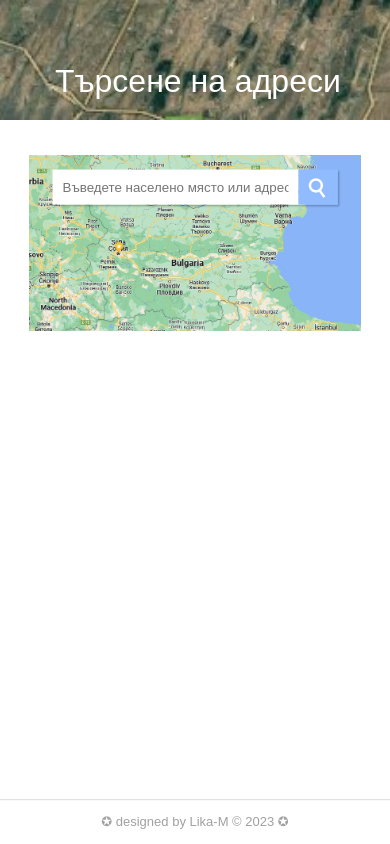
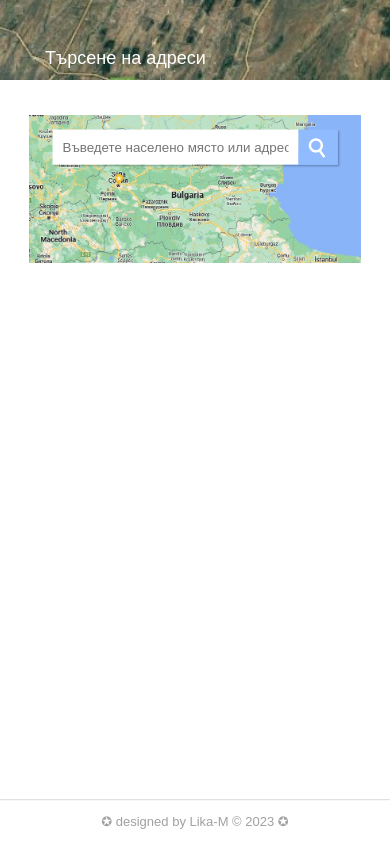
Before and after one commit to Lika-M/Address-Search-Page, a React (Create React App) app: page / in a window 390 px wide. Built offline with nearby package versions, Linux system fonts and the light colour scheme.

Commit message:
Style corrections.

```diff
--- a/src/components/list/addressList/AddressList.module.css
+++ b/src/components/list/addressList/AddressList.module.css
@@ -4,7 +4,7 @@
 }
 .list-title {
     text-align: center;
-    color: rgb(115, 90, 90);
+    color: rgb(80, 62, 62);
 }
 
 .address {
@@ -29,22 +29,28 @@
     .list {
         max-width: 75%;
     }
+
+    .list-title {
+        font-size: 20px;
+    }
 }
 
 @media (max-width: 1000px){
     .list {
         max-width: 65%;
     }
+
+    .list-title {
+        font-size: 18px;
+    }
 }
-
-/* @media (max-width: 800px){
-    .list {
-        max-width: 65%;
-    }
-} */
 
 @media (max-width: 600px){
     .list {
         max-width: 80%;
     }
+
+    .list-title {
+        font-size: 16px;
+    }
 }
--- a/src/components/search/error/ErrorMessage.module.css
+++ b/src/components/search/error/ErrorMessage.module.css
@@ -1,6 +1,6 @@
 .error {
     width: 40%;
-    /* max-width: 600px; */
+    min-width: 300px;
     margin: 0 auto;
     padding: 10px;
     text-align: center;
--- a/src/components/search/header/Header.module.css
+++ b/src/components/search/header/Header.module.css
@@ -1,6 +1,5 @@
 .header {
     height: 120px;
-
     overflow: hidden;
     position: relative;
 }
@@ -13,9 +12,60 @@
     margin: 5px;
     position: absolute;
     bottom: 15px;
-    left: 50px;
+    left: 80px;
     z-index: 1;
     font-size: 2em;
     font-weight: 500;
     color: #fff;
 }
+
+@media (max-width: 1200px){
+    .header {
+        height: 100px;
+    }
+    .header-title {
+        bottom: 12px;
+        left: 70px;
+        font-size: 26px;
+    }
+}
+
+@media (max-width: 1000px){
+    .header {
+        height: 90px;
+    }
+    .header-title {
+        bottom: 10px;
+        left: 60px;
+        font-size: 24px;
+    }
+}
+
+@media (max-width: 800px){
+
+    .header-title {
+        font-size: 22px;
+    }
+}
+
+@media (max-width: 600px){
+    .header {
+        height: 85px;
+    }
+    .header-title {
+        bottom: 8px;
+        left: 50px;
+        font-size: 20px;
+    }
+}
+
+@media (max-width: 400px){
+    .header {
+        height: 80px;
+    }
+    .header-title {
+        bottom: 6px;
+        left: 40px;
+        font-size: 18px;
+    }
+}
--- a/src/components/search/main/Search.module.css
+++ b/src/components/search/main/Search.module.css
@@ -207,6 +207,7 @@
 
     .content-image-wrapper {
         height: 23em;
+        top: -28px;
     }
 
     .container-result-wrapper {
```
